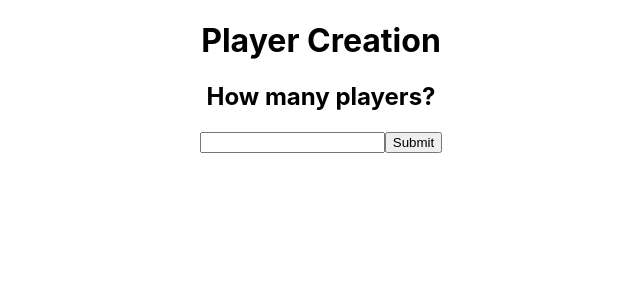
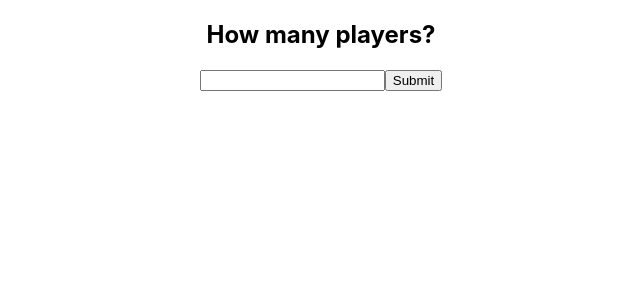
Before and after one commit to MagoroGraphics/covatars-remastered, a React (Create React App) app: page / in a window 1280 px wide. Shown: the top 300 px of the page, without its empty margins (319-959 px from the left). Built offline with nearby package versions, Linux system fonts and the light colour scheme.

Commit message:
Removes unused component title

```diff
--- a/src/components/PlayerCreation.tsx
+++ b/src/components/PlayerCreation.tsx
@@ -36,7 +36,7 @@ const PlayerCreation = () => {
 
   return (
     <div>
-      <h1>Player Creation</h1>
+
       {step === "PlayerNumberInput" && (
         <form onSubmit={handleNumOfPlayersSubmit}>
           <h2>How many players?</h2>
```
